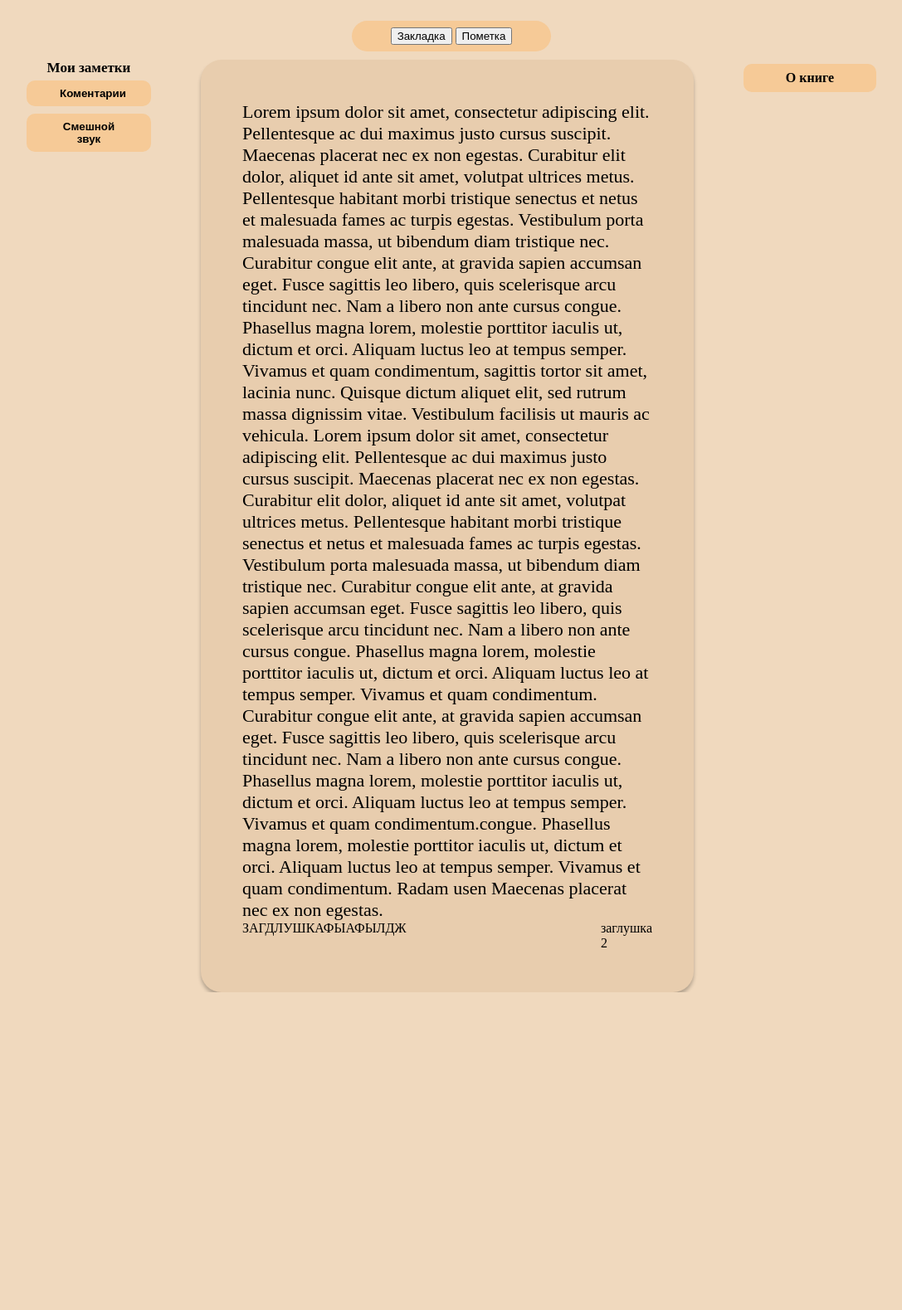
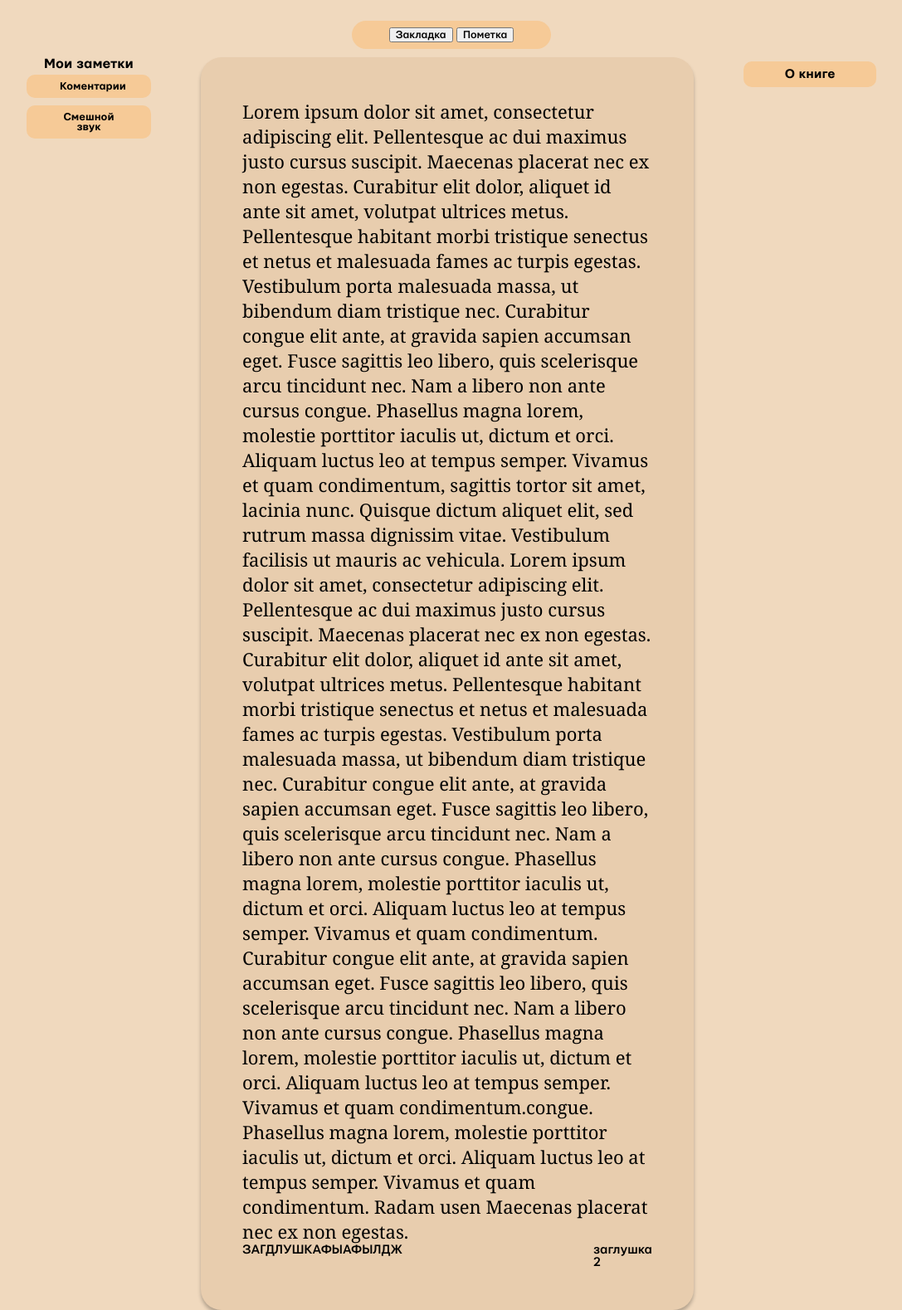
Before and after one commit to S1norin/biblyozh, a Flask app: page /reader/23022/1 in a window 1280 px wide. Shown: the part 62-1641 px from the top of the page at 83% size, without its empty margins (96-1183 px from the left). Before the commit the page ends 1258 px from the top, so only its background shows below. Run offline with Flask 3, Linux system fonts and the light colour scheme; data comes from the database, SQL or seed files in the repository.

Commit message:
Починил шрифты для читалки, основной текст книги у нас в "Cambria" теперь

```diff
--- a/static/styles/reader.css
+++ b/static/styles/reader.css
@@ -23,6 +23,10 @@ header {
     background-color: #E8CDAE;
     height: 62px;
     margin-bottom: 25px;
+}
+
+button{
+    font-family: "Mariupol";
 }
 
 .header-container {
@@ -65,6 +69,7 @@ header {
 }
 
 body {
+    font-family: "Mariupol";
     margin: 0;
     background-color: #F0D9BE;
 }
@@ -84,6 +89,7 @@ body {
 }
 
 .left-container {
+    font-family: "Mariupol"
     width: 170;
     margin-left: 10%;
     margin-right: 60px;
@@ -96,8 +102,7 @@ body {
 }
 
 .comment-button {
-
-    font-weight: bolder;
+    font-weight: bold;
     width: 150px;
     margin: 3% 0;
     padding: 8px 40px;
@@ -107,7 +112,7 @@ body {
 }
 
 .quotes-button {
-    font-weight: bolder;
+    font-weight: bold;
     width: 150px;
     margin: 3% 0;
     padding: 8px 40px;
@@ -137,6 +142,7 @@ body {
 }
 
 .content {
+    font-family: "Cambria";
     font-size: 22px;
 }
 
```
